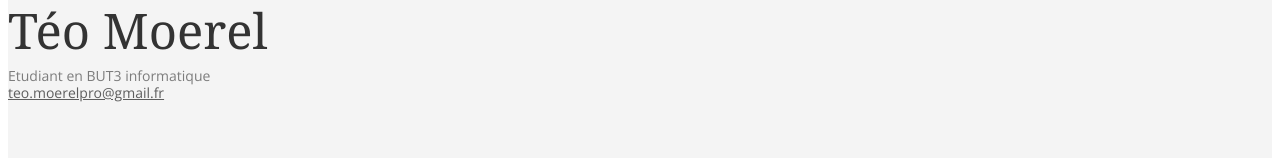
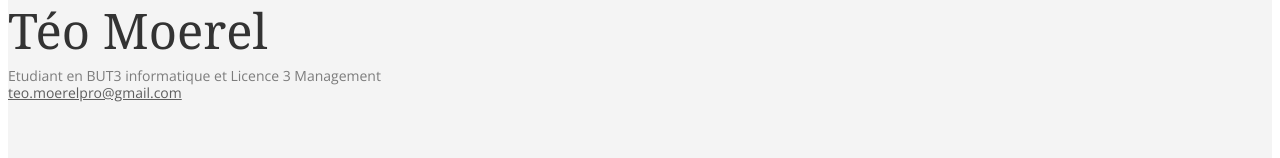
Before and after one commit to MoerelT/Portfolio, a plain HTML site: page leCrystalDuPouvoir.html in a window 1280 px wide. Shown: the part 226-384 px from the top of the page. Drawn offline with nearby package versions, Linux system fonts and the light colour scheme; some icons are missing; a web font is replaced by a local one.

Commit message:
Rajout licence et correction adresse email

```diff
--- a/leCrystalDuPouvoir.html
+++ b/leCrystalDuPouvoir.html
@@ -28,8 +28,8 @@
 		<h1 id="logo" class="text-center">
 			<img class="img-circle" src="assets/images/photoDeMoi.png" alt="">
 			<span class="title">Téo Moerel</span>
-			<span class="tagline">Etudiant en BUT3 informatique<br>
-				<a href="#meContacter">teo.moerelpro@gmail.fr</a></span>
+			<span class="tagline">Etudiant en BUT3 informatique et Licence 3 Management<br>
+				<a href="#meContacter">teo.moerelpro@gmail.com</a></span>
 		</h1>
 	</div>
 
```
Also changed, not shown: index.html (+1 -1 lines), laColereDesDieux.html (+1 -1 lines), portfolioApprentissage.html (+1 -1 lines), steamRoulette.html (+1 -1 lines).
